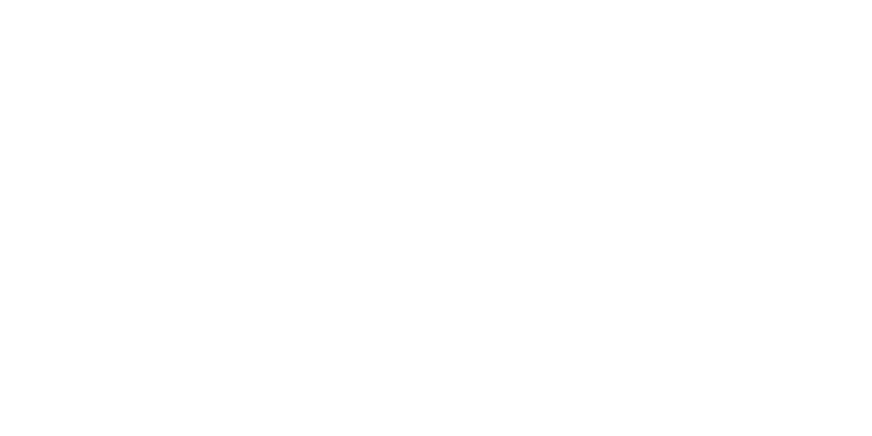
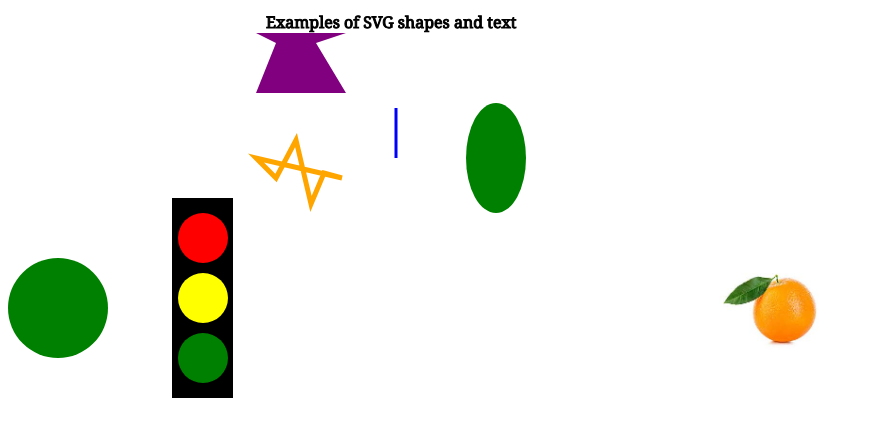
Before and after one commit to lexneville/microsoft-exam-revision, a plain HTML site: page html/svg.html in a window 1280 px wide. Shown: the whole page, without its empty margins (0-872 px from the left). Drawn offline with Linux system fonts and the light colour scheme.

Commit message:
Finished 1.2

```diff
--- a/css/style.css
+++ b/css/style.css
@@ -1,5 +1,7 @@
 * {
     font-family: Cambria, Cochin, Georgia, Times, 'Times New Roman', serif;
+    box-sizing: border-box;
+
 }
 
 canvas {
--- a/html/svg.html
+++ b/html/svg.html
@@ -4,8 +4,9 @@
     <meta charset="UTF-8">
     <meta name="viewport" content="width=device-width, initial-scale=1.0">
     <meta http-equiv="X-UA-Compatible" content="ie=edge">
+    <link rel="stylesheet" href="../css/style.css">
     <title>Document</title>
-    <!-- <script lang="javascript">
+    <script lang="javascript">
         function Red(evt) {
             var circle = evt.target;
             circle.setAttribute("style", "fill:red");
@@ -14,18 +15,32 @@
             var circle = evt.target;
             circle.setAttribute("style", "fill:green");
         }
-    </script> -->
+    </script>
 </head>
 <body>
-    <!-- <svg>
+    <svg width="150" height="150">
         <circle id="circle" cx="50" cy="50" r="50" fill="green" onmouseover="Red(evt)" onmouseout="Green(evt)"/>
-    </svg> -->
-    <svg>
-        <rect id="lightStandard" x="150" y="150" width="60" height="200" fill="black"/>
-        <circle id="redLight" cx="179" cy="195" r=25 fill="red" />
-        <circle id="amberLight" cx="179" cy="255" r="25" fill="yellow" />
-        <circle id="greenLight" cx="179" cy="315" r="25" fill="green"/>
     </svg>
+    <svg width="80" height="220">
+        <rect id="lightStandard" x="10" y="10" width="61" height="200" fill="black"/>
+        <circle id="redLight" cx="41" cy="50" r=25 fill="red" />
+        <circle id="amberLight" cx="41" cy="110" r="25" fill="yellow" />
+        <circle id="greenLight" cx="41" cy="170" r="25" fill="green"/>
+    </svg>
+
+    <svg width="400" height="400">
+        <polygon points="10,25 30,35 10,85 100,85 70,35 100,25" fill="purple"/>
+        <polygon points="10,150 30,170 50,132 65,196 78,165 96,170" style="stroke:orange; fill:none; stroke-width: 5;" />
+        <line x1="150" y1="100" x2="150" y2="150" style="stroke:blue; stroke-width:3"/>
+        <ellipse cx="250" cy="150" rx="30" ry="55" fill="green" />
+        <text x="20" y="20" style="stroke:black; stroke-width:1">Examples of SVG shapes and text</text>
+    </svg>
+
+    <svg id="mySVG">
+        <image href="../media/img/orange.jpg" width="250" height="100"/>
+    </svg>
+
+
 
 </body>
 </html>
```
